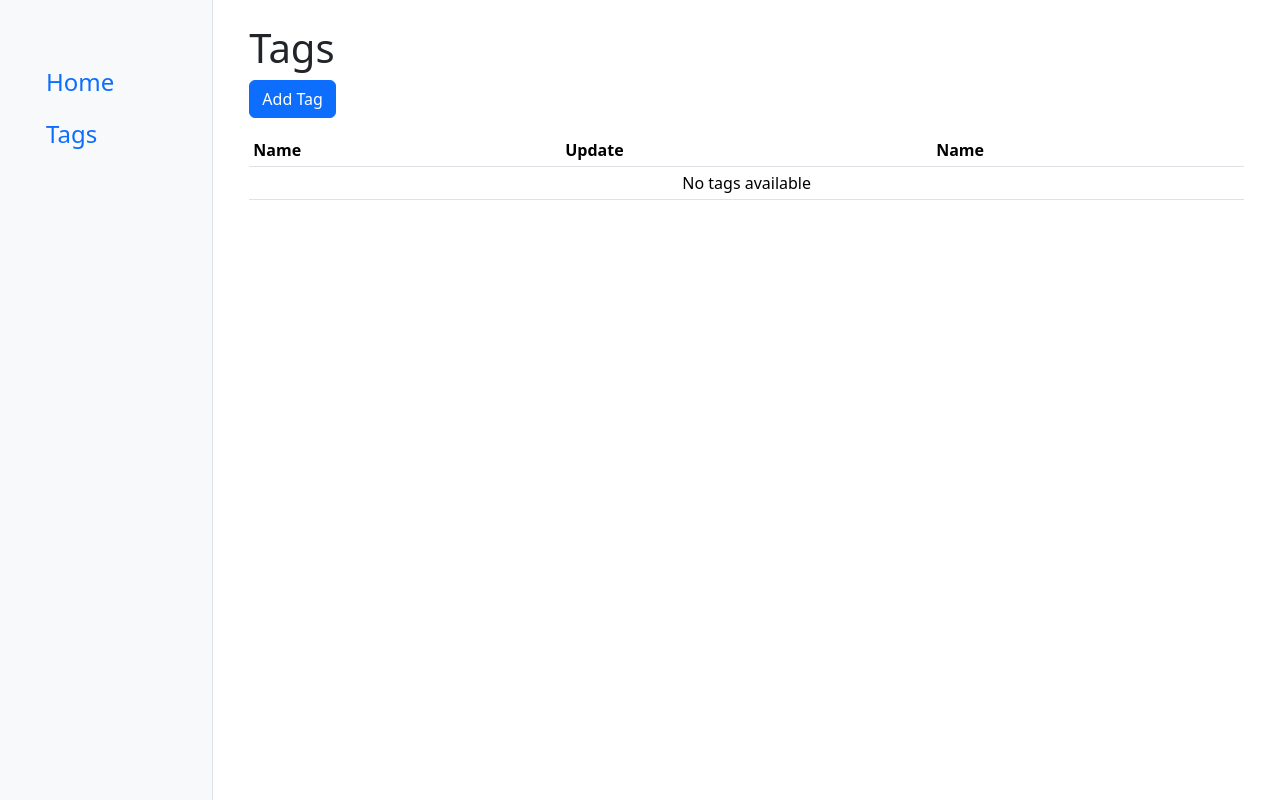
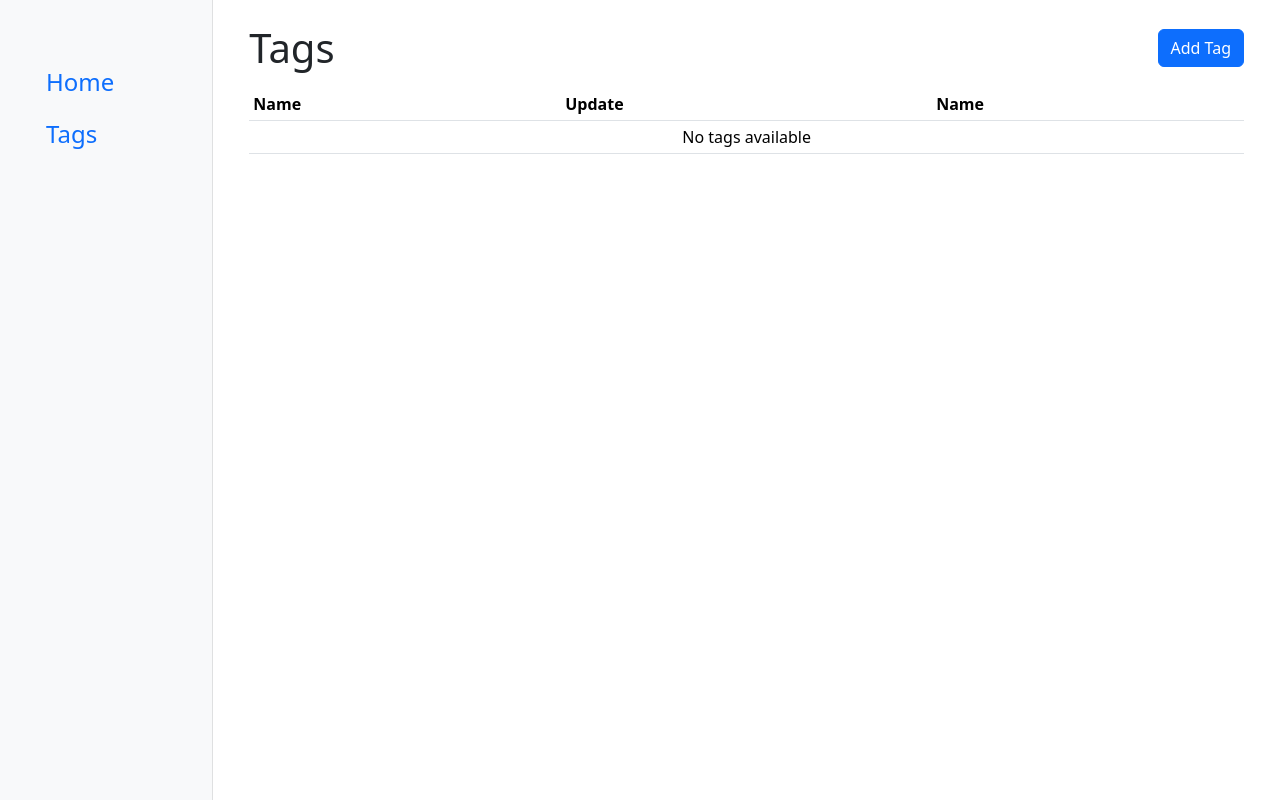
Before and after one commit to lyaskov/Todo-list, a Django app: page /tags/ in a window 1280 px wide. Run offline with Django 5.2, Linux system fonts and the light colour scheme; data that the repository does not hold is empty.

Commit message:
Align header and add button in a single row

```diff
--- a/templates/tasks/tags_list.html
+++ b/templates/tasks/tags_list.html
@@ -1,8 +1,14 @@
 {% extends 'base.html' %}
 
 {% block content %}
-  <h1>Tags</h1>
-  <a href="{% url 'task:tag-create' %}" class="btn btn-primary mb-3">Add Tag</a>
+  <div class="row align-items-center mb-3">
+    <div class="col">
+      <h1 class="mb-0">Tags</h1>
+    </div>
+    <div class="col-auto">
+      <a href="{% url 'task:tag-create' %}" class="btn btn-primary">Add Tag</a>
+    </div>
+  </div>
   <table class="table table-sm align-middle">
             <thead class="">
                 <tr>
```
Also changed, not shown: templates/tasks/task_list.html (+8 -3 lines).
